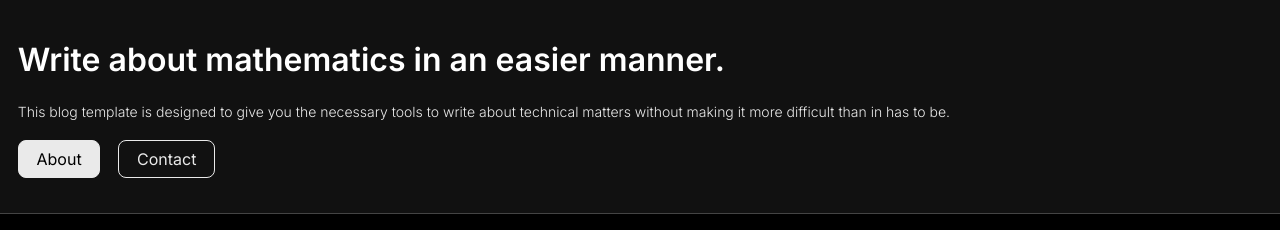
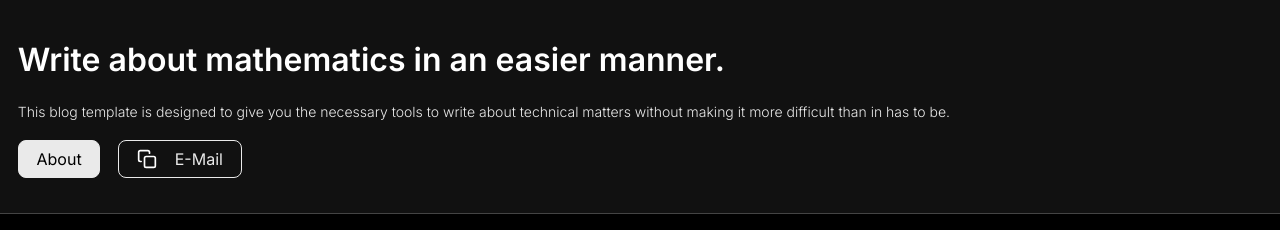
Before and after one commit to MiltMont/Functorial, a Next.js app: page / in a window 1280 px wide. Shown: the top 230 px of the page. Built offline with nearby package versions, Linux system fonts and the light colour scheme.

Commit message:
Added draft for Toast component

```diff
--- a/components/Button/css.ts
+++ b/components/Button/css.ts
@@ -102,6 +102,10 @@ const variants = {
 };
 
 const Style = styled.button<Props>`
+  display: flex;
+  align-items: center;
+  justify-content: center;
+  gap: ${theme.space[1]};
   background-color: ${(props) =>
     variants[props.variant][props.fill].backgroundColor};
   color: ${(props) => variants[props.variant][props.fill].color};
--- a/components/Button/index.tsx
+++ b/components/Button/index.tsx
@@ -1,6 +1,7 @@
 import { FC } from "react";
 import Style from "./css";
 import Link from "next/link";
+import { MouseEventHandler } from "react";
 
 export type Props = {
   variant?: "standard" | "success" | "warning" | "error";
@@ -8,6 +9,7 @@ export type Props = {
   children?: React.ReactNode;
   width?: "full" | "auto";
   href?: string;
+  onClick?: MouseEventHandler<HTMLButtonElement>;
 };
 
 const Button: FC<Props> = ({
@@ -16,6 +18,7 @@ const Button: FC<Props> = ({
   width = "auto",
   href,
   children,
+  onClick,
 }) => {
   if (href) {
     return (
@@ -27,7 +30,7 @@ const Button: FC<Props> = ({
     );
   } else {
     return (
-      <Style fill={fill} variant={variant} width={width}>
+      <Style fill={fill} variant={variant} width={width} onClick={onClick}>
         {children}
       </Style>
     );
--- a/components/utils/Icon.tsx
+++ b/components/utils/Icon.tsx
@@ -12,20 +12,24 @@ import {
   Music,
   PenTool,
   Package,
+  X,
+  Copy,
 } from "react-feather";
 
 type Props = {
   icon: string;
   size?: number;
   color?: string;
+  strokeWidth?: number;
 };
 
 const Icon: FC<Props> = ({
   icon,
   size = 20,
   color = theme.colors.foreground,
+  strokeWidth = 2,
 }) => {
-  const props = { icon, size, color };
+  const props = { icon, size, color, strokeWidth };
 
   switch (icon) {
     case "home":
@@ -50,6 +54,10 @@ const Icon: FC<Props> = ({
       return <PenTool {...props} />;
     case "package":
       return <Package {...props} />;
+    case "close":
+      return <X {...props} />;
+    case "copy":
+      return <Copy {...props} />;
   }
 };
 
--- /dev/null
+++ b/components/utils/Toast.tsx
@@ -0,0 +1,108 @@
+import * as ToastComponent from "@radix-ui/react-toast";
+import { useState, FC } from "react";
+import theme from "../../styles/Theme";
+import Icon from "./Icon";
+import Button from "../Button";
+
+type Props = {
+  title: string;
+  description?: string;
+  children?: React.ReactNode;
+  variant?: "standard" | "success" | "warning" | "error";
+  fill?: "fill" | "outline";
+  onClick?: () => void;
+};
+
+const Toast: FC<Props> = ({
+  title = "Notification",
+  description,
+  children,
+  variant = "standard",
+  fill = "fill",
+  onClick,
+}) => {
+  const [open, setOpen] = useState(false);
+
+  return (
+    <>
+      <Button
+        onClick={() => {
+          setOpen(true);
+          onClick();
+        }}
+        variant={variant}
+        fill={fill}
+      >
+        {children}
+      </Button>
+
+      <ToastComponent.Root
+        style={{
+          backgroundColor: theme.colors.accent7,
+          color: theme.colors.background,
+          padding: theme.space[1],
+
+          borderRadius: theme.borderRadius[2],
+          border: `1px solid ${theme.colors.accent3}`,
+          display: "grid",
+          gridTemplateAreas: ` 'title action' 'description action'`,
+          gridTemplateColumns: "auto max-content",
+          columnGap: theme.space[1],
+          alignItems: "center",
+        }}
+        open={open}
+        onOpenChange={setOpen}
+      >
+        <ToastComponent.Title
+          style={{ gridArea: "title", fontWeight: theme.fontWeight[4] }}
+          className="ToastTitle"
+        >
+          {title}
+        </ToastComponent.Title>
+        <ToastComponent.Description
+          style={{ gridArea: "description", color: theme.colors.accent3 }}
+          asChild
+        >
+          {description && <p>{description}</p>}
+        </ToastComponent.Description>
+        <ToastComponent.Action
+          style={{ gridArea: "action" }}
+          asChild
+          altText="Goto schedule to undo"
+        >
+          <button
+            style={{
+              all: "unset",
+              border: `2px solid ${theme.colors.background}`,
+              borderRadius: theme.borderRadius[1],
+            }}
+          >
+            <Icon icon="close" color={theme.colors.background} size={20} />
+          </button>
+        </ToastComponent.Action>
+      </ToastComponent.Root>
+      <ToastComponent.Viewport
+        className="ToastViewport"
+        style={{
+          display: "flex",
+          flexDirection: "column",
+          width: "100%",
+          padding: "0",
+          marginBottom: theme.space[1],
+
+          position: "fixed",
+          bottom: 0,
+          right: 0,
+
+          fontSize: theme.fontSize[2],
+
+          listStyle: "none",
+          outline: "none",
+          maxWidth: "100vw",
+        }}
+      />
+    </>
+  );
+};
+
+export default Toast;
--- a/package.json
+++ b/package.json
@@ -9,6 +9,7 @@
     "@next/font": "^13.2.4",
     "@radix-ui/react-alert-dialog": "^1.0.3",
     "@radix-ui/react-separator": "^1.0.2",
+    "@radix-ui/react-toast": "^1.1.3",
     "next": "latest",
     "react": "^18.2.0",
     "react-dom": "^18.2.0",
--- a/pages/_app.tsx
+++ b/pages/_app.tsx
@@ -4,6 +4,7 @@ import theme from "../styles/Theme";
 import { ThemeProvider } from "styled-components";
 import { Inter } from "next/font/google";
 import MobileNav from "../components/layout/MobileNav";
+import * as Toast from "@radix-ui/react-toast";
 
 const inter = Inter({
   subsets: ["latin"],
@@ -12,6 +13,7 @@ const inter = Inter({
 
 export default function App({ Component, pageProps }: AppProps) {
   return (
+    <Toast.Provider>
       <main className={inter.className}>
         <MobileNav />
         <ThemeProvider theme={theme}>
@@ -19,5 +21,6 @@ export default function App({ Component, pageProps }: AppProps) {
           <Component {...pageProps} />
         </ThemeProvider>
       </main>
+    </Toast.Provider>
   );
 }
--- a/pages/index.tsx
+++ b/pages/index.tsx
@@ -9,6 +9,8 @@ import Spacer from "../components/utils/Spacer";
 import { Articles } from "../utils/dummyArticle";
 import { Lectures } from "../utils/dummyLecture";
 import Text from "../components/utils/Text";
+import Toast from "../components/utils/Toast";
+import Icon from "../components/utils/Icon";
 
 export default function Home() {
   return (
@@ -35,9 +37,15 @@ export default function Home() {
         <Spacer size={1} />
         <Flex gap={theme.space[1]}>
           <Button href="/about">About</Button>
-          <Button fill="outline" href="contact">
-            Contact
-          </Button>
+
+          <Toast
+            title={"Copied!"}
+            fill="outline"
+            onClick={() => navigator.clipboard.writeText("miltgonmont@pm.me")}
+          >
+            <Icon icon="copy" />
+            E-Mail
+          </Toast>
         </Flex>
       </Box>
       <Spacer size={2} />
```
Also changed, not shown: 2 other files (tests, documents, lock files or other folders). Lines whose indentation alone changed are shown as unchanged.
